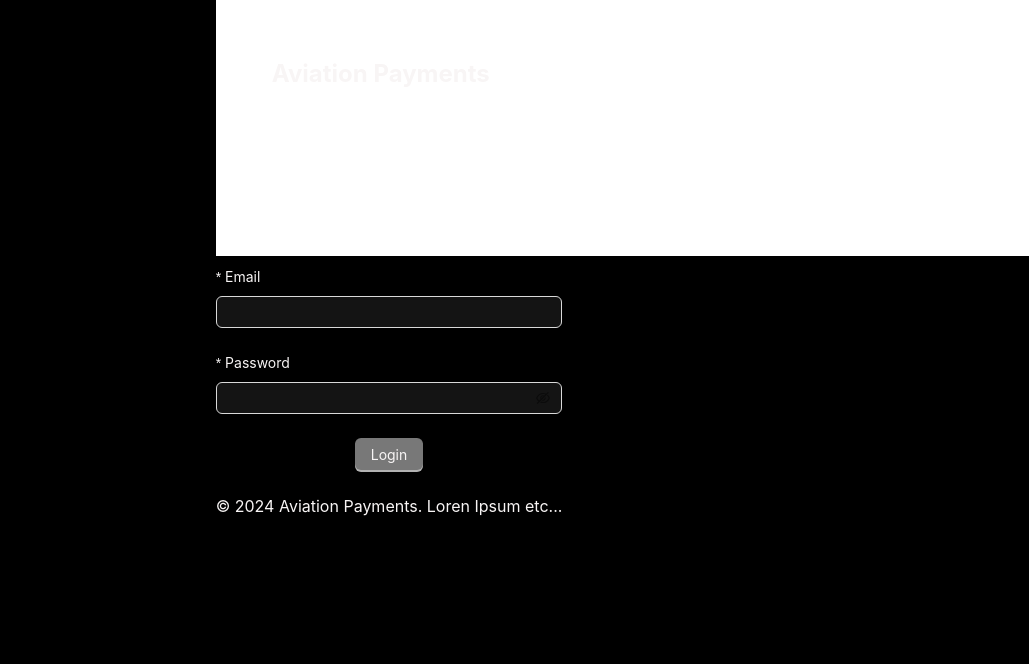
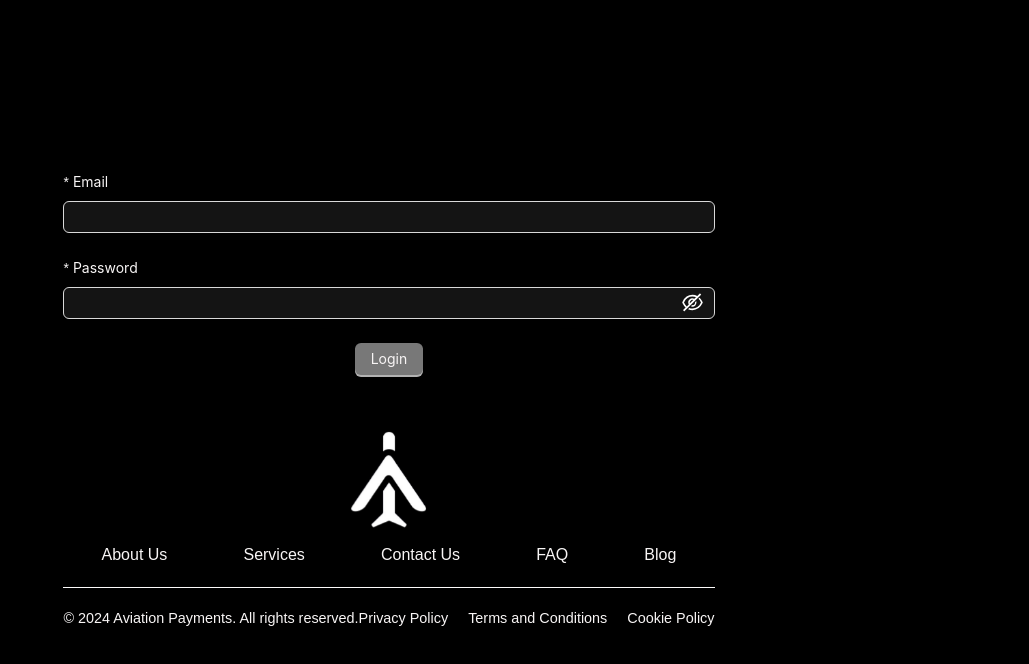
Before and after one commit to dopamine9931/upright-aviation-payments, a React (Vite) app in the folder Client/: page /admin in a window 1280 px wide. Shown: the top 664 px of the page, without its empty margins (251-1280 px from the left). Built offline with nearby package versions, Linux system fonts and the light colour scheme; no server answers.

Commit message:
about us / footer

```diff
--- a/Client/src/App.css
+++ b/Client/src/App.css
@@ -58,8 +58,8 @@
 /* returning here to complete -le */
 body {
   background-color: black;
-  color: ;
-  font-family: ;
+  color: white;
+  font-family: sans-serif;
   margin: 0;
   padding: 0;
 }
@@ -133,8 +133,19 @@ z-index: 1000; /* set on top of the other elements */
 }
 
 .header-font {
-  color:
+  color: white;
 }
+
+.anticon {
+  color: white; /* Default icon color */
+  font-size: 1.5em; /* Increase the icon size */
+  transition: color 0.3s ease; /* Smooth transition for the color change */
+}
+
+.anticon:hover {
+  color: gray; /* Change icon to gray on hover */
+}
+
 
 /* Footer styles (to be deleted)
 .footer {
--- a/Client/src/App.jsx
+++ b/Client/src/App.jsx
@@ -25,10 +25,11 @@ function App() {
             colorPrimary: "#787878",
             colorBgContainer: "#141414",
             colorText: "#f3f3f3",
+            colorIcon: "#ffffff"
           },
         }}
       >
-        <Navbar />
+        {/* <Navbar /> */}
         <Router>
           <Routes>
             <Route path="/" element={<Homepage />} />
--- a/Client/src/components/aboutus/aboutusTeam.jsx
+++ b/Client/src/components/aboutus/aboutusTeam.jsx
@@ -74,7 +74,7 @@ const MeetOurTeam = () => {
                   <LinkedinOutlined />
                 </a>,
                 <a href={`mailto:${member.email}`}>
-                  <MailOutlined />
+                  <MailOutlined syle={{ color: "white" }} />
                 </a>,
               ]}
             >
--- a/Client/src/components/component-css-files/aboutus.css
+++ b/Client/src/components/component-css-files/aboutus.css
@@ -68,6 +68,7 @@ body {
 .ant-card-cover img {
   object-fit: cover;
   height: 200px;
+  color: white;
 }
 
 .ant-card-meta-title {
--- /dev/null
+++ b/Client/src/components/component-css-files/footer.css
@@ -0,0 +1,52 @@
+.footer-logo {
+  width: 100px;
+  height: auto;
+  margin: 10 auto;
+}
+
+
+
+
+.footer-top .logo {
+  flex: 1;
+}
+
+.footer-top .footer-nav {
+  flex: 2;
+  display: flex;
+  justify-content: space-around;
+}
+
+.footer-nav a {
+  text-decoration: none;
+  color: #9e9c9c;
+  margin: 0 10px;
+}
+
+.footer-divider {
+  border: 0;
+  height: 1px;
+  background-color: #fcfbfb;
+  margin: 20px 0;
+}
+
+.footer-bottom {
+  display: flex;
+  justify-content: space-between;
+  align-items: center;
+  font-size: 0.9em;
+}
+
+.footer-bottom p {
+  margin: 0;
+}
+
+.footer-bottom-nav {
+  display: flex;
+  gap: 20px;
+}
+
+.footer-bottom-nav a {
+  text-decoration: none;
+  color: #9e9c9c;
+}
--- a/Client/src/components/footer.jsx
+++ b/Client/src/components/footer.jsx
@@ -1,8 +1,43 @@
   // Footer
+  // const Footer = () => {
+  //   return (
+  //     <footer>
+  //           <p>&copy; 2024 Aviation Payments. Loren Ipsum etc... </p>
+  //       </footer>
+  //   );
+  // };
+
+  // export default Footer;
+
+
+import React from "react";
+import logo from "/avipay_logo_no_text.jpg";
+import "./component-css-files/footer.css";
+
 const Footer = () => {
   return (
-      <footer>
-            <p>&copy; 2024 Aviation Payments. Loren Ipsum etc... </p>
+    <footer className="footer">
+      <div className="footer-top">
+        <div className="logo">
+          <img src={logo} alt="Company Logo" className="footer-logo" />
+        </div>
+        <nav className="footer-nav">
+          <a href="/aboutus">About Us</a>
+          <a href="/services">Services</a>
+          <a href="/contact">Contact Us</a>
+          <a href="/faq">FAQ</a>
+          <a href="/blog">Blog</a>
+        </nav>
+      </div>
+      <hr className="footer-divider" />
+      <div className="footer-bottom">
+        <p>&copy; 2024 Aviation Payments. All rights reserved.</p>
+        <nav className="footer-bottom-nav">
+          <a href="/privacy-policy">Privacy Policy</a>
+          <a href="/terms-and-conditions">Terms and Conditions</a>
+          <a href="/cookie-policy">Cookie Policy</a>
+        </nav>
+      </div>
     </footer>
   );
 };
--- /dev/null
+++ b/Client/src/components/formlessai.jsx
@@ -0,0 +1,29 @@
+import React, { useEffect } from "react";
+
+const FormlessEmbed = () => {
+  useEffect(() => {
+    const script = document.createElement("script");
+    script.src = "https://embed.formless.ai/embed.js";
+    script.async = true;
+    document.body.appendChild(script);
+
+    return () => {
+        // needed to clean up script on dismount
+      document.body.removeChild(script);
+    };
+  }, []);
+
+  return (
+    <iframe
+      src="https://formless.ai/c/AqbDfpEbY2B9"
+      className="formless-embed"
+      width="100%"
+      height="650px"
+      loading="lazy"
+      allow="microphone"
+      style={{ border: 0, display: "block" }}
+    ></iframe>
+  );
+};
+
+export default FormlessEmbed;
--- a/Client/src/components/leadCapture.jsx
+++ b/Client/src/components/leadCapture.jsx
@@ -80,7 +80,7 @@ const LeadCapture = ({ isModal }) => {
       <Form.Item
         name="company"
         label="Company"
-        rules={[{ required: true, message: 'Please input your company!' }]}
+        rules={[{ message: 'Please input your company!' }]}
       >
         <Input />
       </Form.Item>
--- a/Client/src/pages/aboutus.jsx
+++ b/Client/src/pages/aboutus.jsx
@@ -1,12 +1,14 @@
 import React from "react";
 import AboutUsHero from "../components/aboutus/aboutusHero";
 import MeetOurTeam from "../components/aboutus/aboutusTeam";
+import FormlessEmbed from "../components/formlessai";
 
 function AboutUs () {
   return (
     <>
     <AboutUsHero />
     <MeetOurTeam />
+    <FormlessEmbed />
     </>
   );
 }
```
Also changed, not shown: 2 other files (tests, documents, lock files or other folders). Lines whose indentation alone changed are shown as unchanged.
